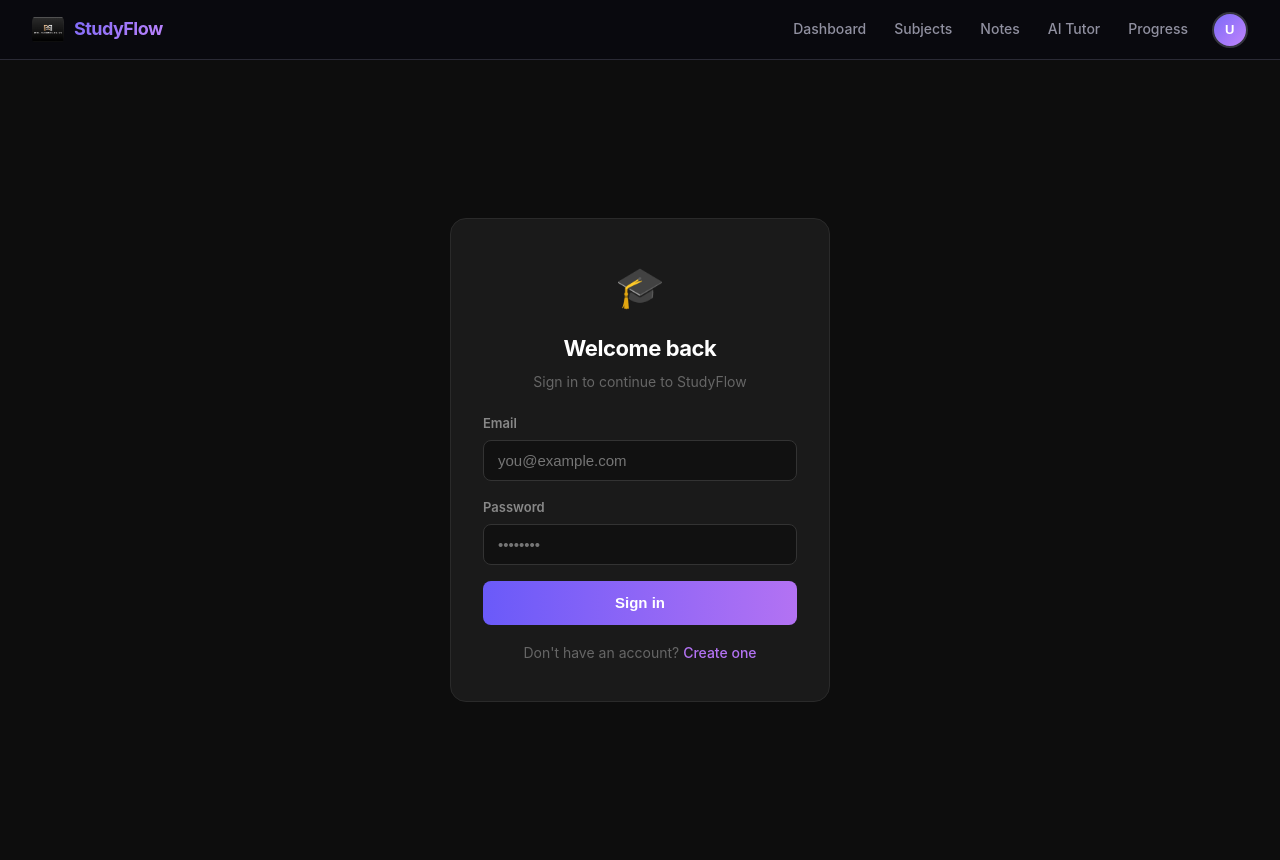
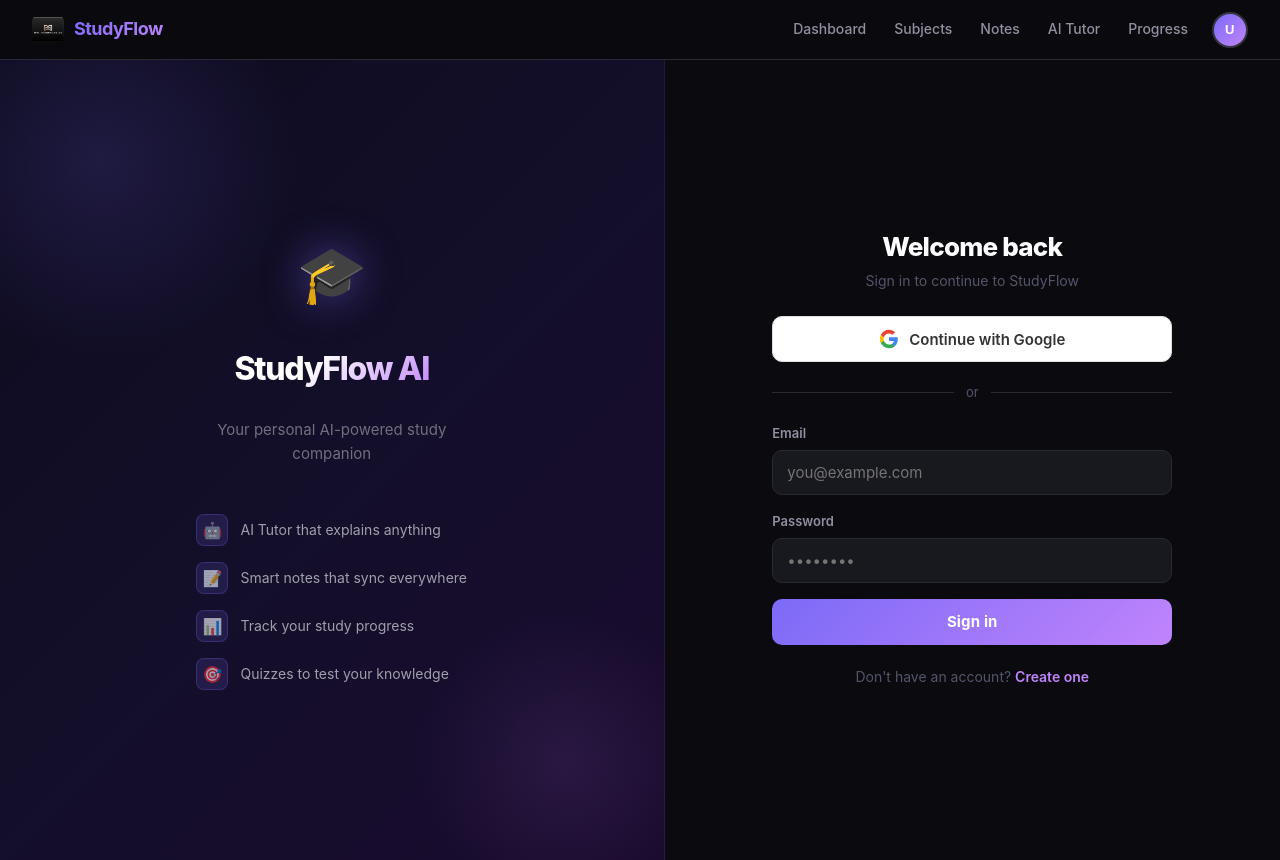
Before and after one commit to Maymoiz/StudyFlow-AI, a React (Vite) app in the folder frontend/: page /login in a window 1280 px wide. Built offline with nearby package versions, Linux system fonts and the light colour scheme; no server answers.

Commit message:
feat: Google sign-in, auth UI overhaul with split layout

```diff
--- a/frontend/src/pages/Login.tsx
+++ b/frontend/src/pages/Login.tsx
@@ -1,5 +1,5 @@
 import { useState } from "react";
-import { signInWithEmailAndPassword } from "firebase/auth";
+import { signInWithEmailAndPassword, GoogleAuthProvider, signInWithPopup } from "firebase/auth";
 import { auth } from "../firebase";
 import { useNavigate } from "react-router-dom";
 import { API } from "../config";
@@ -12,26 +12,13 @@
     case "auth/invalid-email": return "Please enter a valid email address.";
     case "auth/too-many-requests": return "Too many attempts. Please try again later.";
     case "auth/invalid-credential": return "Incorrect email or password.";
+    case "auth/popup-closed-by-user": return "Sign-in popup was closed. Please try again.";
     default: return "Something went wrong. Please try again.";
   }
 }
 
-export default function Login() {
-  const [email, setEmail] = useState("");
-  const [password, setPassword] = useState("");
-  const [error, setError] = useState("");
-  const [loading, setLoading] = useState(false);
-  const navigate = useNavigate();
-
-  async function handleLogin(e: React.FormEvent) {
-    e.preventDefault();
-    setError("");
-    setLoading(true);
-
+async function syncUser(user: any) {
   try {
-      const userCred = await signInWithEmailAndPassword(auth, email, password);
-      const user = userCred.user;
-
     await fetch(API.syncUser, {
       method: "POST",
       headers: { "Content-Type": "application/json" },
@@ -42,7 +29,24 @@
         photo: user.photoURL || "",
       }),
     });
+  } catch {}
+}
 
+export default function Login() {
+  const [email, setEmail] = useState("");
+  const [password, setPassword] = useState("");
+  const [error, setError] = useState("");
+  const [loading, setLoading] = useState(false);
+  const [googleLoading, setGoogleLoading] = useState(false);
+  const navigate = useNavigate();
+
+  async function handleLogin(e: React.FormEvent) {
+    e.preventDefault();
+    setError("");
+    setLoading(true);
+    try {
+      const { user } = await signInWithEmailAndPassword(auth, email, password);
+      await syncUser(user);
       navigate("/");
     } catch (err: any) {
       setError(friendlyError(err.code));
@@ -51,15 +55,72 @@
     }
   }
 
+  async function handleGoogle() {
+    setError("");
+    setGoogleLoading(true);
+    try {
+      const provider = new GoogleAuthProvider();
+      const { user } = await signInWithPopup(auth, provider);
+      await syncUser(user);
+      navigate("/");
+    } catch (err: any) {
+      setError(friendlyError(err.code));
+    } finally {
+      setGoogleLoading(false);
+    }
+  }
+
   return (
     <div className="auth-container">
-      <form className="auth-box" onSubmit={handleLogin}>
-        <div className="auth-logo">🎓</div>
+      {/* LEFT PANEL */}
+      <div className="auth-left">
+        <div className="auth-brand">
+          <div className="auth-brand-icon">🎓</div>
+          <div className="auth-brand-name">StudyFlow AI</div>
+          <div className="auth-brand-tagline">Your personal AI-powered study companion</div>
+        </div>
+        <div className="auth-features">
+          {[
+            { icon: "🤖", text: "AI Tutor that explains anything" },
+            { icon: "📝", text: "Smart notes that sync everywhere" },
+            { icon: "📊", text: "Track your study progress" },
+            { icon: "🎯", text: "Quizzes to test your knowledge" },
+          ].map(f => (
+            <div key={f.icon} className="auth-feature">
+              <div className="auth-feature-icon">{f.icon}</div>
+              {f.text}
+            </div>
+          ))}
+        </div>
+      </div>
+
+      {/* RIGHT PANEL */}
+      <div className="auth-right">
+        <div className="auth-box">
+          <div className="auth-box-header">
             <h2>Welcome back</h2>
             <p className="auth-sub">Sign in to continue to StudyFlow</p>
+          </div>
 
           {error && <p className="auth-error">⚠️ {error}</p>}
 
+          <button className="auth-google-btn" onClick={handleGoogle} disabled={googleLoading || loading}>
+            {googleLoading ? <span className="auth-spinner" style={{ borderTopColor: "#4285f4" }} /> : (
+              <>
+                <svg className="auth-google-icon" viewBox="0 0 24 24">
+                  <path fill="#4285F4" d="M22.56 12.25c0-.78-.07-1.53-.2-2.25H12v4.26h5.92c-.26 1.37-1.04 2.53-2.21 3.31v2.77h3.57c2.08-1.92 3.28-4.74 3.28-8.09z"/>
+                  <path fill="#34A853" d="M12 23c2.97 0 5.46-.98 7.28-2.66l-3.57-2.77c-.98.66-2.23 1.06-3.71 1.06-2.86 0-5.29-1.93-6.16-4.53H2.18v2.84C3.99 20.53 7.7 23 12 23z"/>
+                  <path fill="#FBBC05" d="M5.84 14.09c-.22-.66-.35-1.36-.35-2.09s.13-1.43.35-2.09V7.07H2.18C1.43 8.55 1 10.22 1 12s.43 3.45 1.18 4.93l2.85-2.22.81-.62z"/>
+                  <path fill="#EA4335" d="M12 5.38c1.62 0 3.06.56 4.21 1.64l3.15-3.15C17.45 2.09 14.97 1 12 1 7.7 1 3.99 3.47 2.18 7.07l3.66 2.84c.87-2.6 3.3-4.53 6.16-4.53z"/>
+                </svg>
+                Continue with Google
+              </>
+            )}
+          </button>
+
+          <div className="auth-divider">or</div>
+
+          <form onSubmit={handleLogin} style={{ display: "flex", flexDirection: "column", gap: "16px" }}>
             <div className="auth-field">
               <label>Email</label>
               <input
@@ -84,15 +145,17 @@
               />
             </div>
 
-        <button type="submit" className="auth-btn" disabled={loading}>
+            <button type="submit" className="auth-btn" disabled={loading || googleLoading}>
               {loading ? <span className="auth-spinner" /> : "Sign in"}
             </button>
+          </form>
 
           <p className="auth-switch">
             Don't have an account?{" "}
             <span onClick={() => navigate("/signup")}>Create one</span>
           </p>
-      </form>
+        </div>
+      </div>
     </div>
   );
 }
--- a/frontend/src/pages/Signup.tsx
+++ b/frontend/src/pages/Signup.tsx
@@ -1,5 +1,5 @@
 import { useState } from "react";
-import { createUserWithEmailAndPassword, updateProfile } from "firebase/auth";
+import { createUserWithEmailAndPassword, updateProfile, GoogleAuthProvider, signInWithPopup } from "firebase/auth";
 import { auth } from "../firebase";
 import { useNavigate } from "react-router-dom";
 import { API } from "../config";
@@ -10,6 +10,7 @@
     case "auth/email-already-in-use": return "An account with this email already exists.";
     case "auth/invalid-email": return "Please enter a valid email address.";
     case "auth/weak-password": return "Password must be at least 6 characters.";
+    case "auth/popup-closed-by-user": return "Sign-in popup was closed. Please try again.";
     default: return "Something went wrong. Please try again.";
   }
 }
@@ -20,30 +21,21 @@
   const [password, setPassword] = useState("");
   const [error, setError] = useState("");
   const [loading, setLoading] = useState(false);
+  const [googleLoading, setGoogleLoading] = useState(false);
   const navigate = useNavigate();
 
   async function handleSignup(e: React.FormEvent) {
     e.preventDefault();
     setError("");
     setLoading(true);
-
     try {
-      const userCred = await createUserWithEmailAndPassword(auth, email, password);
-      const user = userCred.user;
-
+      const { user } = await createUserWithEmailAndPassword(auth, email, password);
       await updateProfile(user, { displayName: name });
-
       await fetch(API.createUser, {
         method: "POST",
         headers: { "Content-Type": "application/json" },
-        body: JSON.stringify({
-          uid: user.uid,
-          email: user.email,
-          name,
-          photo: user.photoURL || "",
-        }),
+        body: JSON.stringify({ uid: user.uid, email: user.email, name, photo: "" }),
       });
-
       navigate("/");
     } catch (err: any) {
       setError(friendlyError(err.code));
@@ -52,15 +44,81 @@
     }
   }
 
+  async function handleGoogle() {
+    setError("");
+    setGoogleLoading(true);
+    try {
+      const provider = new GoogleAuthProvider();
+      const { user } = await signInWithPopup(auth, provider);
+      await fetch(API.createUser, {
+        method: "POST",
+        headers: { "Content-Type": "application/json" },
+        body: JSON.stringify({
+          uid: user.uid,
+          email: user.email,
+          name: user.displayName || "",
+          photo: user.photoURL || "",
+        }),
+      });
+      navigate("/");
+    } catch (err: any) {
+      setError(friendlyError(err.code));
+    } finally {
+      setGoogleLoading(false);
+    }
+  }
+
   return (
     <div className="auth-container">
-      <form className="auth-box" onSubmit={handleSignup}>
-        <div className="auth-logo">🎓</div>
+      {/* LEFT PANEL */}
+      <div className="auth-left">
+        <div className="auth-brand">
+          <div className="auth-brand-icon">🎓</div>
+          <div className="auth-brand-name">StudyFlow AI</div>
+          <div className="auth-brand-tagline">Your personal AI-powered study companion</div>
+        </div>
+        <div className="auth-features">
+          {[
+            { icon: "🤖", text: "AI Tutor that explains anything" },
+            { icon: "📝", text: "Smart notes that sync everywhere" },
+            { icon: "📊", text: "Track your study progress" },
+            { icon: "🎯", text: "Quizzes to test your knowledge" },
+          ].map(f => (
+            <div key={f.icon} className="auth-feature">
+              <div className="auth-feature-icon">{f.icon}</div>
+              {f.text}
+            </div>
+          ))}
+        </div>
+      </div>
+
+      {/* RIGHT PANEL */}
+      <div className="auth-right">
+        <div className="auth-box">
+          <div className="auth-box-header">
             <h2>Create your account</h2>
             <p className="auth-sub">Start learning smarter with StudyFlow</p>
+          </div>
 
           {error && <p className="auth-error">⚠️ {error}</p>}
 
+          <button className="auth-google-btn" onClick={handleGoogle} disabled={googleLoading || loading}>
+            {googleLoading ? <span className="auth-spinner" style={{ borderTopColor: "#4285f4" }} /> : (
+              <>
+                <svg className="auth-google-icon" viewBox="0 0 24 24">
+                  <path fill="#4285F4" d="M22.56 12.25c0-.78-.07-1.53-.2-2.25H12v4.26h5.92c-.26 1.37-1.04 2.53-2.21 3.31v2.77h3.57c2.08-1.92 3.28-4.74 3.28-8.09z"/>
+                  <path fill="#34A853" d="M12 23c2.97 0 5.46-.98 7.28-2.66l-3.57-2.77c-.98.66-2.23 1.06-3.71 1.06-2.86 0-5.29-1.93-6.16-4.53H2.18v2.84C3.99 20.53 7.7 23 12 23z"/>
+                  <path fill="#FBBC05" d="M5.84 14.09c-.22-.66-.35-1.36-.35-2.09s.13-1.43.35-2.09V7.07H2.18C1.43 8.55 1 10.22 1 12s.43 3.45 1.18 4.93l2.85-2.22.81-.62z"/>
+                  <path fill="#EA4335" d="M12 5.38c1.62 0 3.06.56 4.21 1.64l3.15-3.15C17.45 2.09 14.97 1 12 1 7.7 1 3.99 3.47 2.18 7.07l3.66 2.84c.87-2.6 3.3-4.53 6.16-4.53z"/>
+                </svg>
+                Continue with Google
+              </>
+            )}
+          </button>
+
+          <div className="auth-divider">or</div>
+
+          <form onSubmit={handleSignup} style={{ display: "flex", flexDirection: "column", gap: "16px" }}>
             <div className="auth-field">
               <label>Full name</label>
               <input
@@ -97,15 +155,17 @@
               />
             </div>
 
-        <button type="submit" className="auth-btn" disabled={loading}>
+            <button type="submit" className="auth-btn" disabled={loading || googleLoading}>
               {loading ? <span className="auth-spinner" /> : "Create account"}
             </button>
+          </form>
 
           <p className="auth-switch">
             Already have an account?{" "}
             <span onClick={() => navigate("/login")}>Sign in</span>
           </p>
-      </form>
+        </div>
+      </div>
     </div>
   );
 }
--- a/frontend/src/styles/auth.css
+++ b/frontend/src/styles/auth.css
@@ -1,46 +1,173 @@
+/* ─── AUTH LAYOUT ───────────────────────────────────────────── */
 .auth-container {
   width: 100%;
   min-height: 100vh;
   display: flex;
+  background: var(--bg, #0a0a0f);
+}
+
+/* LEFT PANEL — branding */
+.auth-left {
+  display: none;
+  flex: 1;
+  background: linear-gradient(135deg, #0d0b1e 0%, #130f2a 50%, #1a0a2e 100%);
+  border-right: 1px solid rgba(124,106,247,0.15);
+  flex-direction: column;
+  align-items: center;
   justify-content: center;
+  padding: 60px 48px;
+  position: relative;
+  overflow: hidden;
+}
+
+@media (min-width: 900px) { .auth-left { display: flex; } }
+
+.auth-left::before {
+  content: "";
+  position: absolute;
+  width: 400px; height: 400px;
+  background: radial-gradient(circle, rgba(124,106,247,0.15) 0%, transparent 70%);
+  top: -100px; left: -100px;
+  pointer-events: none;
+}
+
+.auth-left::after {
+  content: "";
+  position: absolute;
+  width: 300px; height: 300px;
+  background: radial-gradient(circle, rgba(192,132,252,0.1) 0%, transparent 70%);
+  bottom: -50px; right: -50px;
+  pointer-events: none;
+}
+
+.auth-brand {
+  display: flex;
+  flex-direction: column;
   align-items: center;
-  background: #0d0d0d;
-  padding: 20px;
-  box-sizing: border-box;
+  gap: 24px;
+  z-index: 1;
+}
+
+.auth-brand-icon {
+  font-size: 56px;
+  filter: drop-shadow(0 0 20px rgba(124,106,247,0.5));
+}
+
+.auth-brand-name {
+  font-size: 32px;
+  font-weight: 800;
+  background: linear-gradient(135deg, #fff 40%, #c084fc);
+  background-clip: text;
+  -webkit-background-clip: text;
+  color: transparent;
+  letter-spacing: -0.04em;
+}
+
+.auth-brand-tagline {
+  font-size: 15px;
+  color: rgba(255,255,255,0.4);
+  text-align: center;
+  line-height: 1.6;
+  max-width: 280px;
+}
+
+.auth-features {
+  margin-top: 48px;
+  display: flex;
+  flex-direction: column;
+  gap: 16px;
+  z-index: 1;
+}
+
+.auth-feature {
+  display: flex;
+  align-items: center;
+  gap: 12px;
+  color: rgba(255,255,255,0.6);
+  font-size: 14px;
+}
+
+.auth-feature-icon {
+  width: 32px; height: 32px;
+  background: rgba(124,106,247,0.15);
+  border: 1px solid rgba(124,106,247,0.25);
+  border-radius: 8px;
+  display: flex;
+  align-items: center;
+  justify-content: center;
+  font-size: 16px;
+  flex-shrink: 0;
+}
+
+/* RIGHT PANEL — form */
+.auth-right {
+  flex: 1;
+  display: flex;
+  align-items: center;
+  justify-content: center;
+  padding: 40px 24px;
 }
 
 .auth-box {
   width: 100%;
-  max-width: 380px;
-  padding: 36px 32px;
-  background: #1a1a1a;
-  border-radius: 16px;
-  border: 1px solid #2a2a2a;
+  max-width: 400px;
   display: flex;
   flex-direction: column;
-  gap: 16px;
+  gap: 20px;
 }
 
-.auth-logo {
-  font-size: 40px;
-  text-align: center;
+.auth-box-header { text-align: center; margin-bottom: 4px; }
+.auth-box-header h2 {
+  font-size: 26px;
+  font-weight: 800;
+  color: white;
+  margin: 0 0 6px;
+  letter-spacing: -0.03em;
+}
+.auth-sub { color: var(--text-3, #55556a); font-size: 14px; margin: 0; }
+
+/* GOOGLE BUTTON */
+.auth-google-btn {
+  display: flex;
+  align-items: center;
+  justify-content: center;
+  gap: 10px;
+  width: 100%;
+  padding: 12px;
+  background: #fff;
+  border: 1px solid #e0e0e0;
+  border-radius: 10px;
+  cursor: pointer;
+  font-size: 15px;
+  font-weight: 600;
+  color: #333;
+  transition: background 0.15s, box-shadow 0.15s;
+  font-family: inherit;
+}
+.auth-google-btn:hover { background: #f5f5f5; box-shadow: 0 2px 8px rgba(0,0,0,0.15); }
+.auth-google-btn:disabled { opacity: 0.6; cursor: not-allowed; }
+
+.auth-google-icon {
+  width: 20px; height: 20px;
+  flex-shrink: 0;
 }
 
-.auth-box h2 {
-  text-align: center;
-  color: white;
-  font-size: 22px;
-  margin: 0;
+/* DIVIDER */
+.auth-divider {
+  display: flex;
+  align-items: center;
+  gap: 12px;
+  color: var(--text-3, #55556a);
+  font-size: 13px;
+}
+.auth-divider::before, .auth-divider::after {
+  content: "";
+  flex: 1;
+  height: 1px;
+  background: var(--border, #2a2a35);
 }
 
-.auth-sub {
-  text-align: center;
-  color: #666;
-  font-size: 14px;
-  margin: -8px 0 4px;
-}
-
-/* FIELD */
+/* FIELDS */
 .auth-field {
   display: flex;
   flex-direction: column;
@@ -50,53 +177,51 @@
 .auth-field label {
   font-size: 13px;
   font-weight: 600;
-  color: #888;
+  color: var(--text-2, #9090a0);
 }
 
-.auth-field input,
-.auth-box input {
-  padding: 11px 14px;
-  border-radius: 8px;
-  border: 1px solid #333;
-  background: #111;
+.auth-field input {
+  padding: 12px 14px;
+  border-radius: 10px;
+  border: 1px solid var(--border, #2a2a35);
+  background: var(--bg-3, #18181f);
   color: white;
   font-size: 15px;
   outline: none;
-  transition: border-color 0.2s;
+  transition: border-color 0.2s, box-shadow 0.2s;
   width: 100%;
   box-sizing: border-box;
+  font-family: inherit;
+}
+.auth-field input:focus {
+  border-color: var(--purple, #7c6af7);
+  box-shadow: 0 0 0 3px rgba(124,106,247,0.12);
 }
 
-.auth-field input:focus,
-.auth-box input:focus {
-  border-color: #6a5af9;
-}
-
-/* BUTTON */
-.auth-btn,
-.auth-box button {
-  padding: 12px;
-  border-radius: 8px;
-  background: linear-gradient(90deg, #6a5af9, #b372f3);
+/* SUBMIT BUTTON */
+.auth-btn {
+  padding: 13px;
+  border-radius: 10px;
+  background: linear-gradient(135deg, #7c6af7, #c084fc);
   border: none;
   color: white;
   cursor: pointer;
-  font-weight: 600;
+  font-weight: 700;
   font-size: 15px;
   display: flex;
   align-items: center;
   justify-content: center;
-  min-height: 44px;
-  transition: opacity 0.2s;
+  min-height: 46px;
+  transition: opacity 0.2s, transform 0.15s;
+  font-family: inherit;
+  letter-spacing: 0.01em;
 }
-
-.auth-btn:disabled { opacity: 0.6; cursor: not-allowed; }
-.auth-btn:not(:disabled):hover { opacity: 0.85; }
+.auth-btn:not(:disabled):hover { opacity: 0.88; transform: translateY(-1px); }
+.auth-btn:disabled { opacity: 0.5; cursor: not-allowed; }
 
 /* SPINNER */
 .auth-spinner {
-  width: 18px;
-  height: 18px;
+  width: 18px; height: 18px;
   border: 2px solid rgba(255,255,255,0.3);
   border-top-color: white;
   border-radius: 50%;
@@ -107,27 +232,24 @@
 
 /* ERROR */
 .auth-error {
-  color: #ff6b6b;
+  color: var(--red, #f87171);
   font-size: 13px;
   text-align: center;
-  background: rgba(255,107,107,0.08);
-  border: 1px solid rgba(255,107,107,0.2);
-  padding: 8px 12px;
+  background: rgba(248,113,113,0.08);
+  border: 1px solid rgba(248,113,113,0.2);
+  padding: 10px 14px;
   border-radius: 8px;
-  margin: 0;
 }
 
 /* SWITCH */
 .auth-switch {
   text-align: center;
-  color: #666;
+  color: var(--text-3, #55556a);
   font-size: 14px;
-  margin: 0;
 }
-
 .auth-switch span {
-  color: #b372f3;
+  color: var(--purple-2, #c084fc);
   cursor: pointer;
-  font-weight: 500;
+  font-weight: 600;
 }
 .auth-switch span:hover { text-decoration: underline; }
```
Lines whose indentation alone changed are shown as unchanged.
